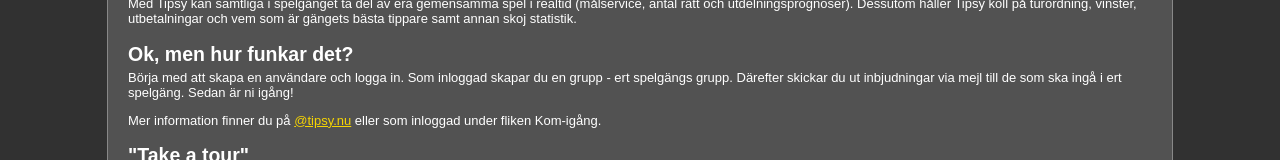
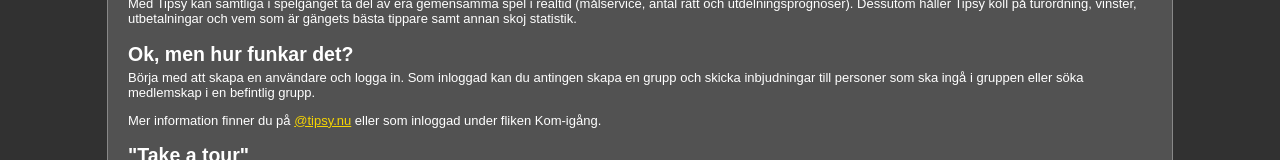
Before and after one commit to nime42/tipsy, a website: page public/main.html in a window 1280 px wide. Both pictures are taken after a click on the button "Så här funkar det". Shown: the part 221-381 px from the top of the page. Drawn offline with nearby package versions, Linux system fonts and the light colour scheme.

Commit message:
updated "how-it-works" text

```diff
--- a/public/handlebars/main-snippets.hbs
+++ b/public/handlebars/main-snippets.hbs
@@ -1552,7 +1552,8 @@ En gruppmedlem som blivit inbjuden till en grupp kan endast ta bort sig själv f
 <p>Med Tipsy kan samtliga i spelgänget ta del av era gemensamma spel i realtid (målservice, antal rätt och utdelningsprognoser). Dessutom håller Tipsy koll på turordning, vinster, utbetalningar och vem som är gängets bästa tippare samt annan skoj statistik.</p>
 
 <h2>Ok, men hur funkar det?</h2>
-<p>Börja med att skapa en användare och logga in. Som inloggad skapar du en grupp - ert spelgängs grupp. Därefter skickar du ut inbjudningar via mejl till de som ska ingå i ert spelgäng. Sedan är ni igång!</p>
+<p>Börja med att skapa en användare och logga in.
+  Som inloggad kan du antingen skapa en grupp och skicka inbjudningar till personer som ska ingå i gruppen eller söka medlemskap i en befintlig grupp.
 
 <p>Mer information finner du på <a href="https://instagram.com/tipsy.nu?igshid=1rxeis9l1zhil" target="_blank">@tipsy.nu</a> eller som inloggad under fliken Kom-igång.</p>
 
```
